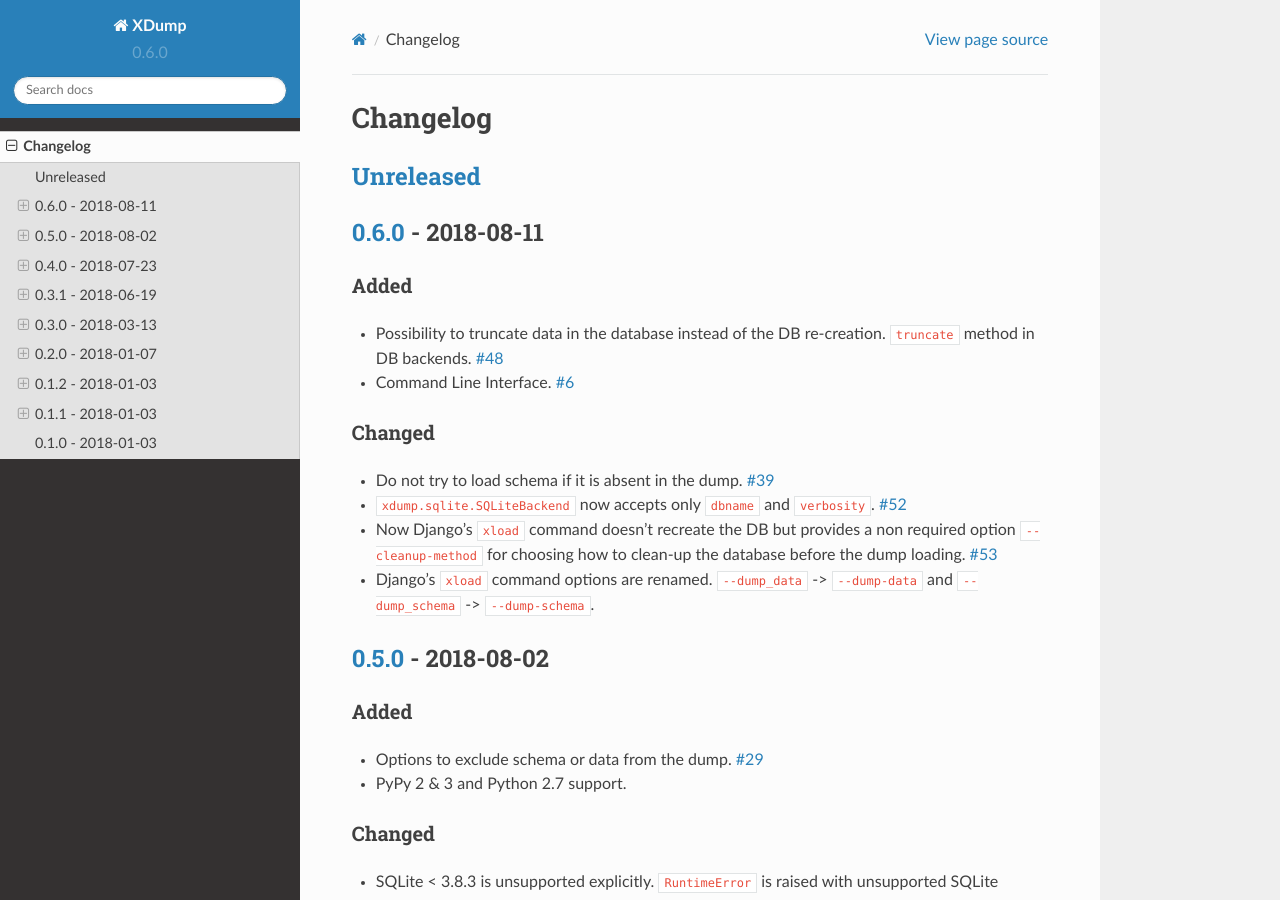
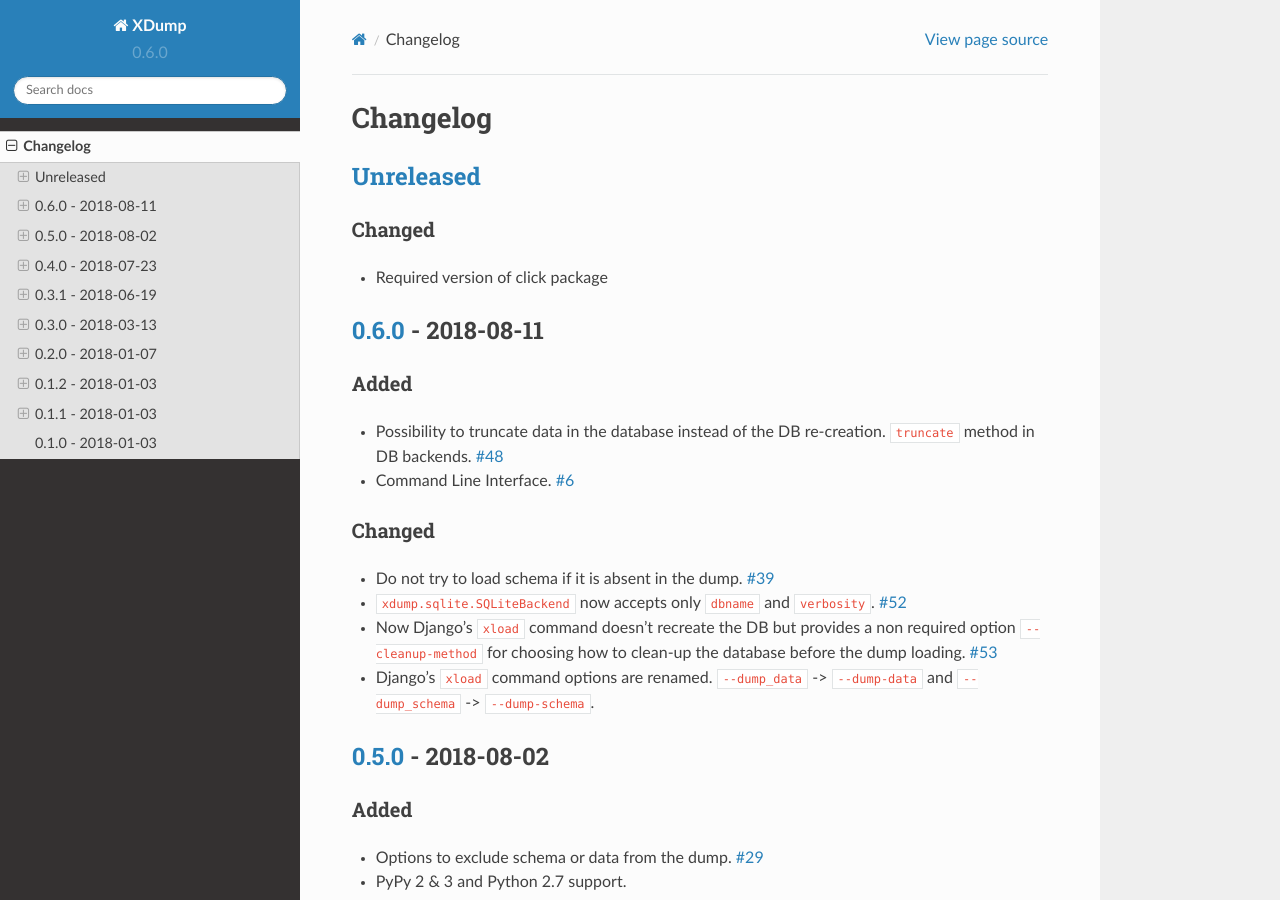
Before and after one commit to Stranger6667/xdump, a Sphinx documentation site: the page built from docs/changelog.rst, in a window 1280 px wide and 900 px high. Built offline with Sphinx 7.4.7 and the Read the Docs theme 2.0.0, drawn with Linux system fonts in a browser that asks for light colours.

Commit message:
chore: Change required version of click

```diff
--- a/docs/changelog.rst
+++ b/docs/changelog.rst
@@ -5,6 +5,11 @@
 
 `Unreleased`_
 -------------
+
+Changed
+~~~~~~~
+
+- Required version of click package
 
 `0.6.0`_ - 2018-08-11
 ---------------------
--- a/setup.py
+++ b/setup.py
@@ -11,7 +11,7 @@
 install_requires = [
     "attrs<19",
     "psycopg2<2.8",
-    "click<7",
+    "click>=6",
 ]
 if sys.version_info[0] == 2:
     install_requires.append("repoze.lru==0.7")
```
